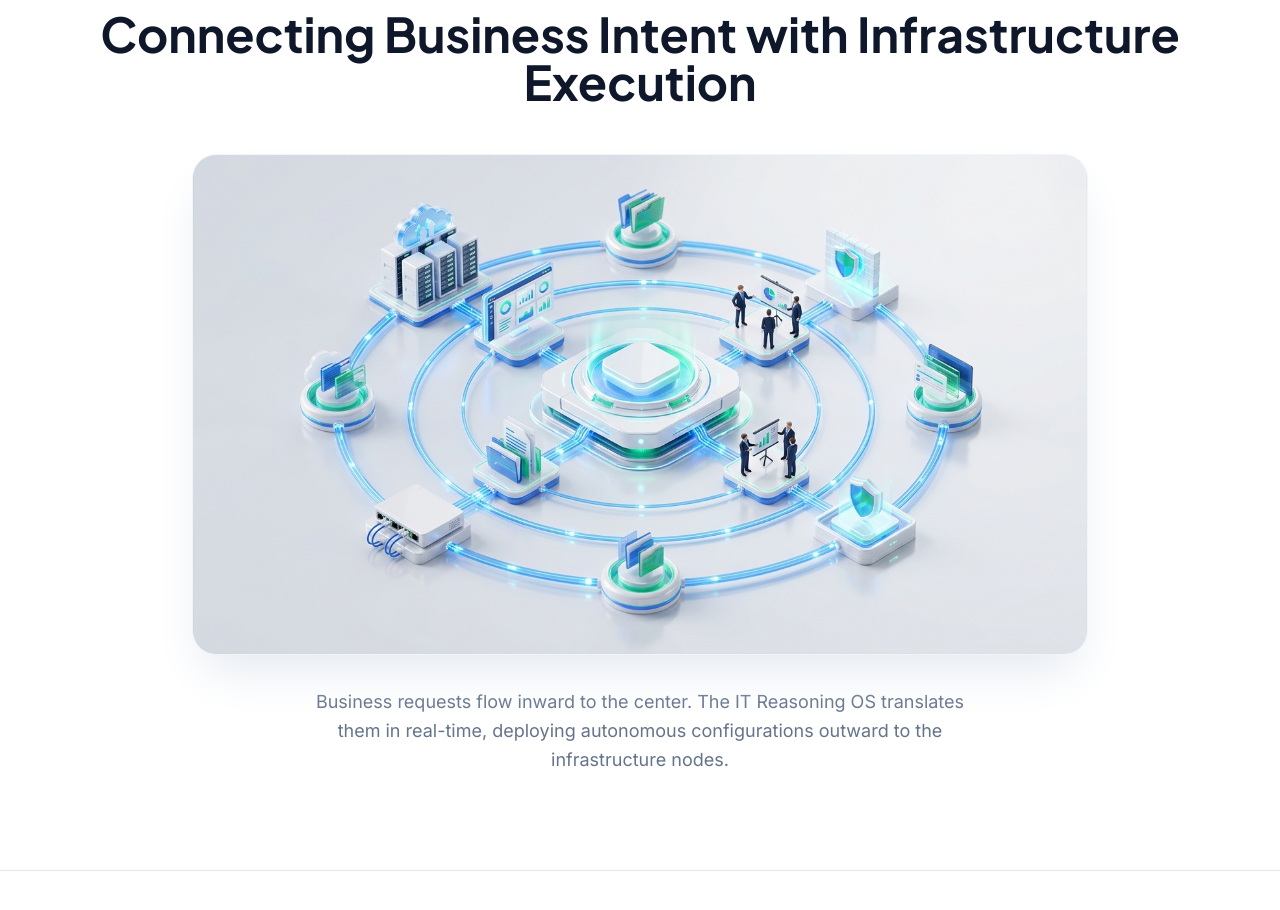
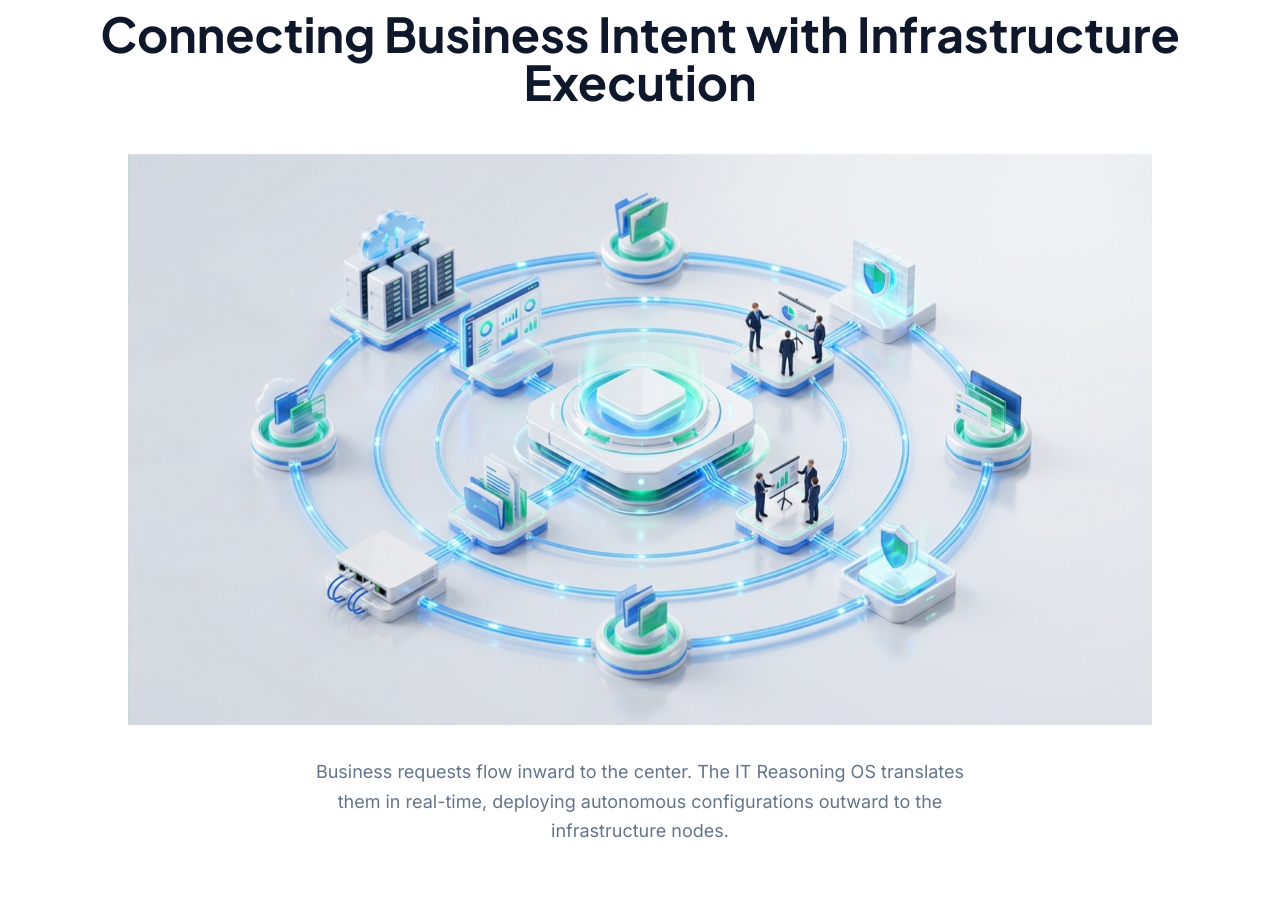
Before and after one commit to jplapersonal/beziro-landing, a website: page public/index.html in a window 1280 px wide. Shown: the part 7400-8310 px from the top of the page. Drawn offline with nearby package versions, Linux system fonts and the light colour scheme.

Commit message:
style(landing): make architecture diagram background transparent using mix-blend-multiply

```diff
--- a/public/index.html
+++ b/public/index.html
@@ -822,8 +822,8 @@
                 <span data-lang="es">Conectando la Intención de Negocio con la Ejecución</span>
             </h3>
 
-            <div class="relative max-w-4xl mx-auto rounded-3xl overflow-hidden shadow-2xl shadow-slate-200 border border-slate-100 bg-white">
-                <img src="/architecture-radial-light.jpg" alt="Beziro Radial Architecture" class="w-full h-auto object-cover" />
+            <div class="relative max-w-5xl mx-auto flex justify-center">
+                <img src="/architecture-radial-light.jpg" alt="Beziro Radial Architecture" class="w-full h-auto object-contain mix-blend-multiply filter contrast-105" />
             </div>
 
             <p class="mt-8 text-slate-500 max-w-2xl mx-auto text-lg leading-relaxed">
```
